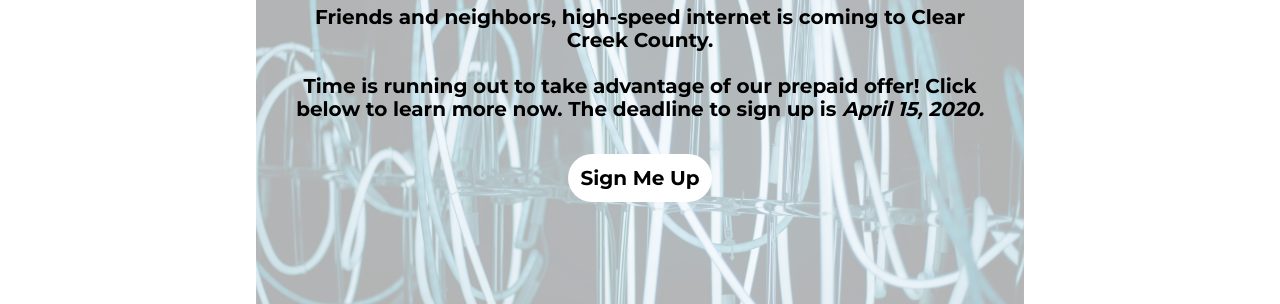
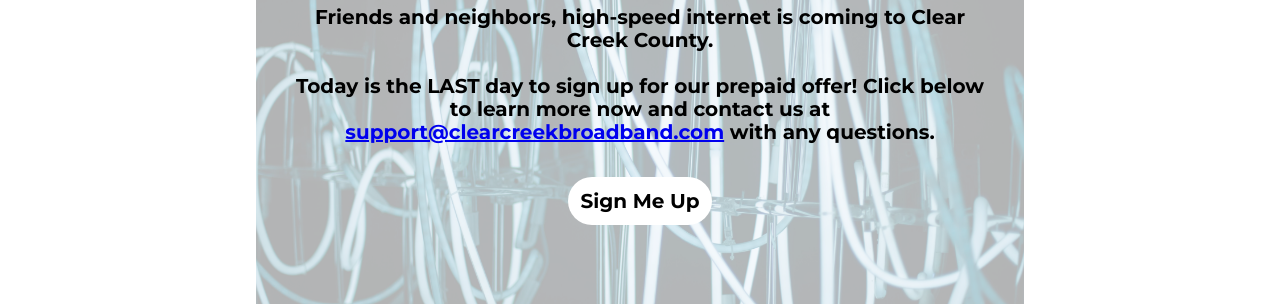
Before and after one commit to melleehall/clear-creek-broadband, a plain HTML site: page index.html in a window 1280 px wide. Shown: the part 422-726 px from the top of the page. Drawn offline with nearby package versions, Linux system fonts and the light colour scheme.

Commit message:
Updated Latest News for last day of prepaid offer

```diff
--- a/index.html
+++ b/index.html
@@ -51,7 +51,7 @@
                             <h2 class='latest'>Latest News</h2>
                             <p>
                                 Friends and neighbors, high-speed internet is coming to Clear Creek County. <br><br>
-                                Time is running out to take advantage of our prepaid offer! Click below to learn more now. The deadline to sign up is <em>April 15, 2020.</em><br><br><br>
+                                Today is the LAST day to sign up for our prepaid offer! Click below to learn more now and contact us at <a href='mailto:support@clearcreekbroadband.com'>support@clearcreekbroadband.com</a> with any questions. </em><br><br><br>
                             </p>
                             <a href='#signup-desktop' id='signup-desktop' class='signup-btn' role='button' aria-pressed='false'>Sign Me Up</a>
                         </section>
```
